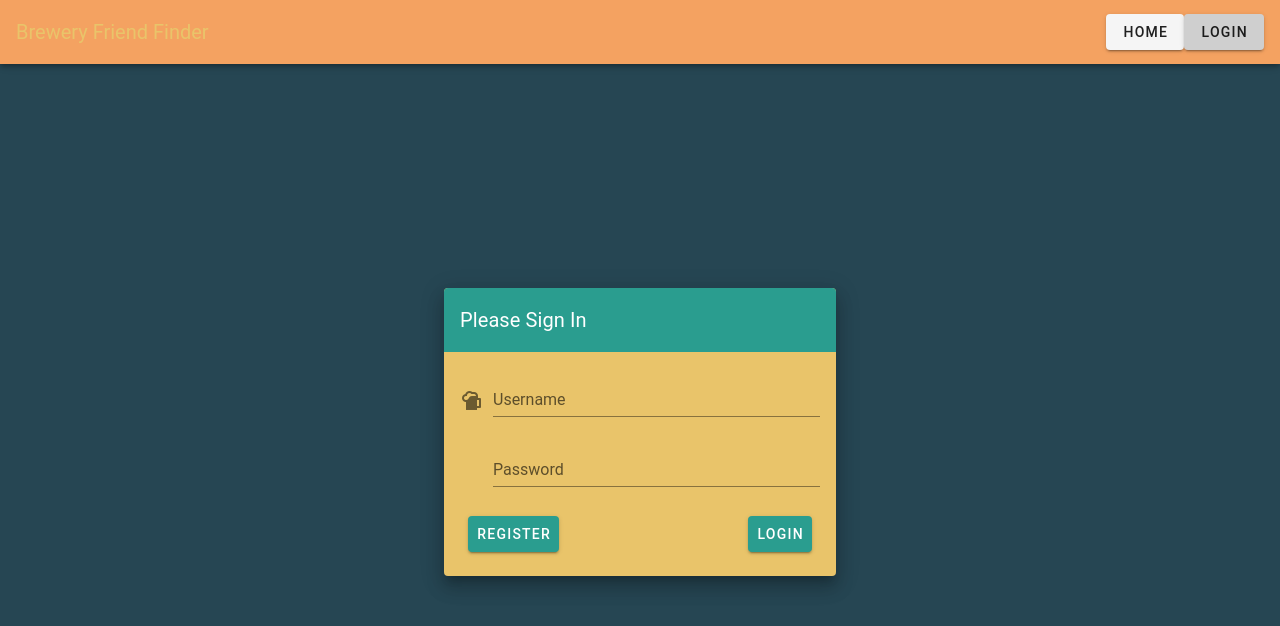
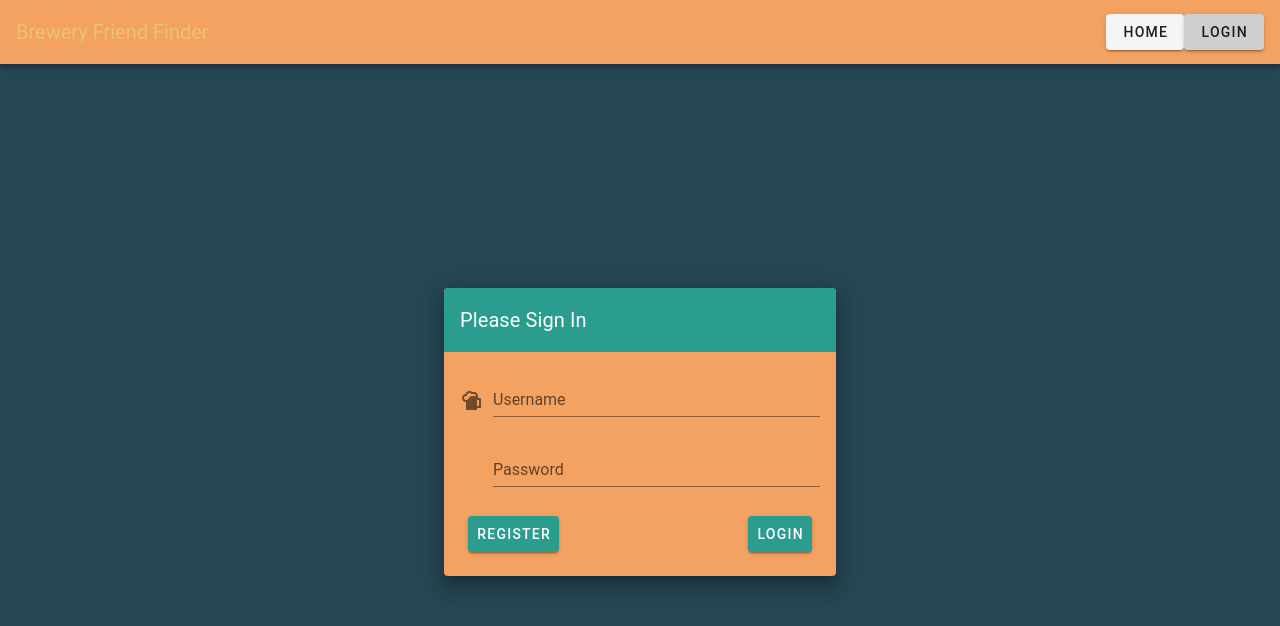
Before and after one commit to adeckert1010/BreweryFinder, a Vue app in the folder vue_starter_dotnet/frontend/: page /login in a window 1280 px wide. Shown: the top 626 px of the page. Built offline with nearby package versions, Linux system fonts and the light colour scheme.

Commit message:
register button prettyfied

```diff
--- a/vue_starter_dotnet/frontend/src/views/Login.vue
+++ b/vue_starter_dotnet/frontend/src/views/Login.vue
@@ -15,7 +15,7 @@
             sm="8"
             md="4"
           >
-          <v-card class="elevation-12 info">
+          <v-card class="elevation-12 accent">
             <v-toolbar
                 color="primary"
                 dark
```
